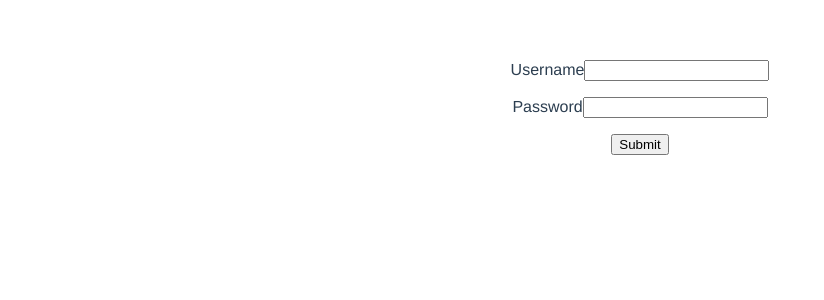
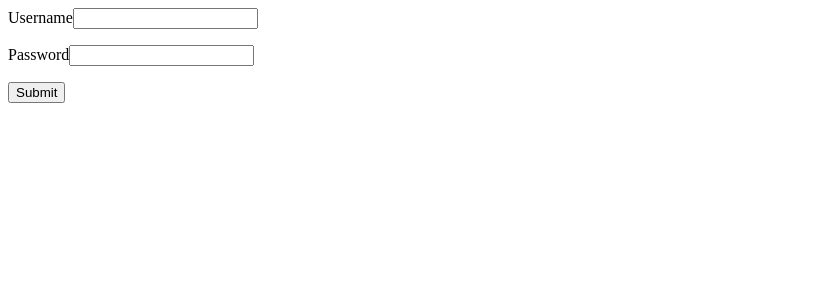
Before and after one commit to oomusou/vue-member-login, a Vue app: page / in a window 1280 px wide. Shown: the top 300 px of the page, without its empty margins (0-824 px from the left). Built offline with nearby package versions, Linux system fonts and the light colour scheme.

Commit message:
Client Proxy

```diff
--- a/src/App.vue
+++ b/src/App.vue
@@ -16,12 +16,4 @@ export default {
 </script>
 
 <style>
-#app {
-  font-family: 'Avenir', Helvetica, Arial, sans-serif;
-  -webkit-font-smoothing: antialiased;
-  -moz-osx-font-smoothing: grayscale;
-  text-align: center;
-  color: #2c3e50;
-  margin-top: 60px;
-}
 </style>
--- a/src/components/LoginForm.vue
+++ b/src/components/LoginForm.vue
@@ -11,7 +11,6 @@
       <button type="submit" :disabled="loading">Submit</button>
       <p></p>
       <span v-if="error">{{ error }}</span>
-      <span v-if="loggedUser">{{ loggedUser }}</span>
       <p></p>
     </form>
   </div>
@@ -20,8 +19,8 @@
 <script>
 import axios from 'axios';
 
-// Server CORS
-const API = 'https://localhost:5001';
+// Client Proxy
+const API = '';
 
 export default {
   name: 'LoginForm',
@@ -47,10 +46,12 @@ export default {
     onSubmit() {
       this.loading = true;
 
-      axios.post(`${API}/api/login`, {
+      const body = () => ({
         username: this.username,
         password: this.password,
-      }).then((response) => {
+      });
+
+      const processResponse = (response) => {
         this.loading = false;
 
         if (response.data.success) {
@@ -58,7 +59,14 @@ export default {
         } else {
           this.error = 'Incorrect username/password';
         }
-      });
+      };
+
+      const error = e => console.log(e);
+
+      axios
+        .post(`${API}/api/login`, body())
+        .then(processResponse)
+        .catch(error);
     },
   },
 };
--- /dev/null
+++ b/vue.config.js
@@ -0,0 +1,11 @@
+module.exports = {
+  devServer: {
+    proxy: {
+      '/api': {
+        target: 'https://localhost:5001',
+        ws: true,
+        changeOrigin: true,
+      },
+    },
+  },
+};
```
